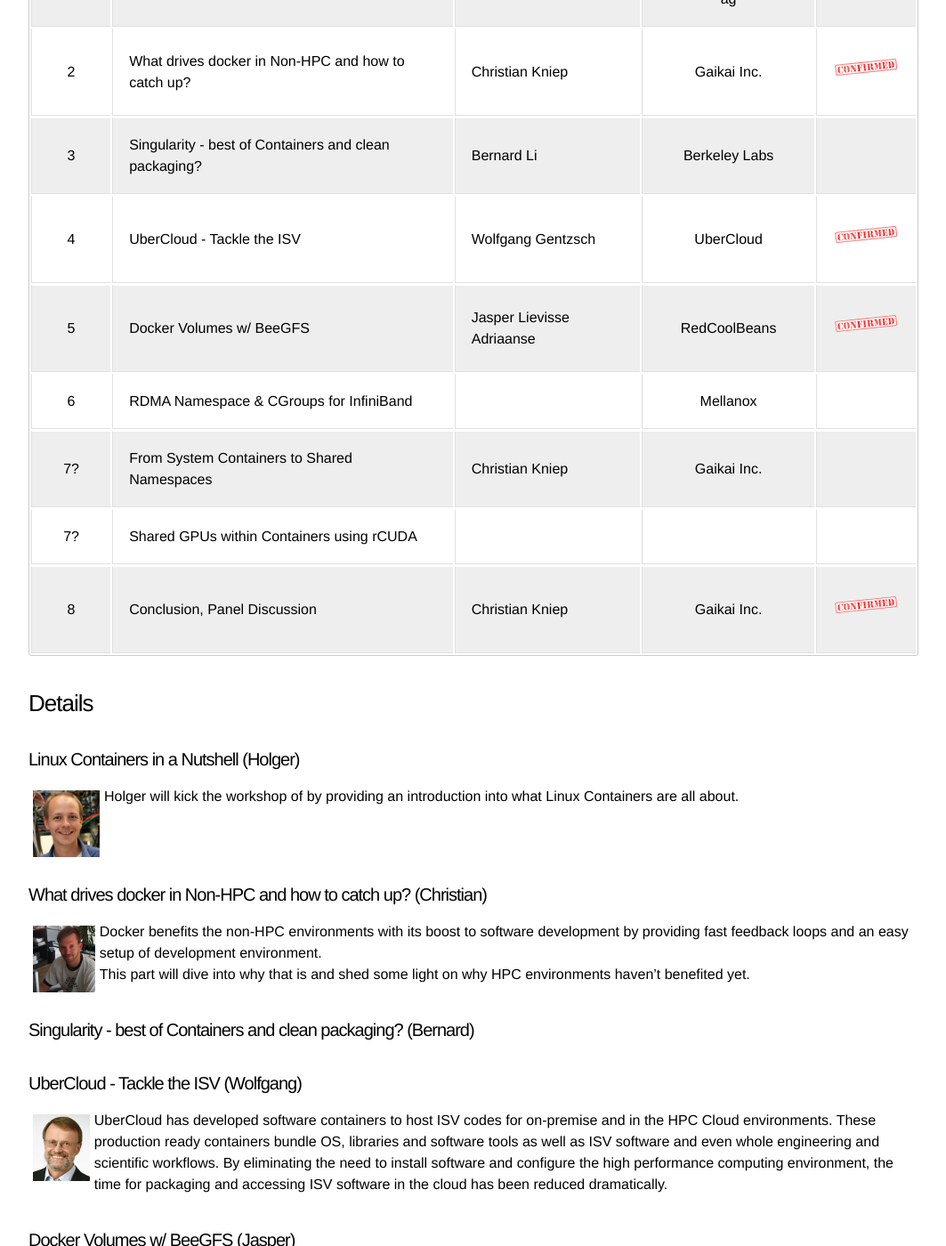
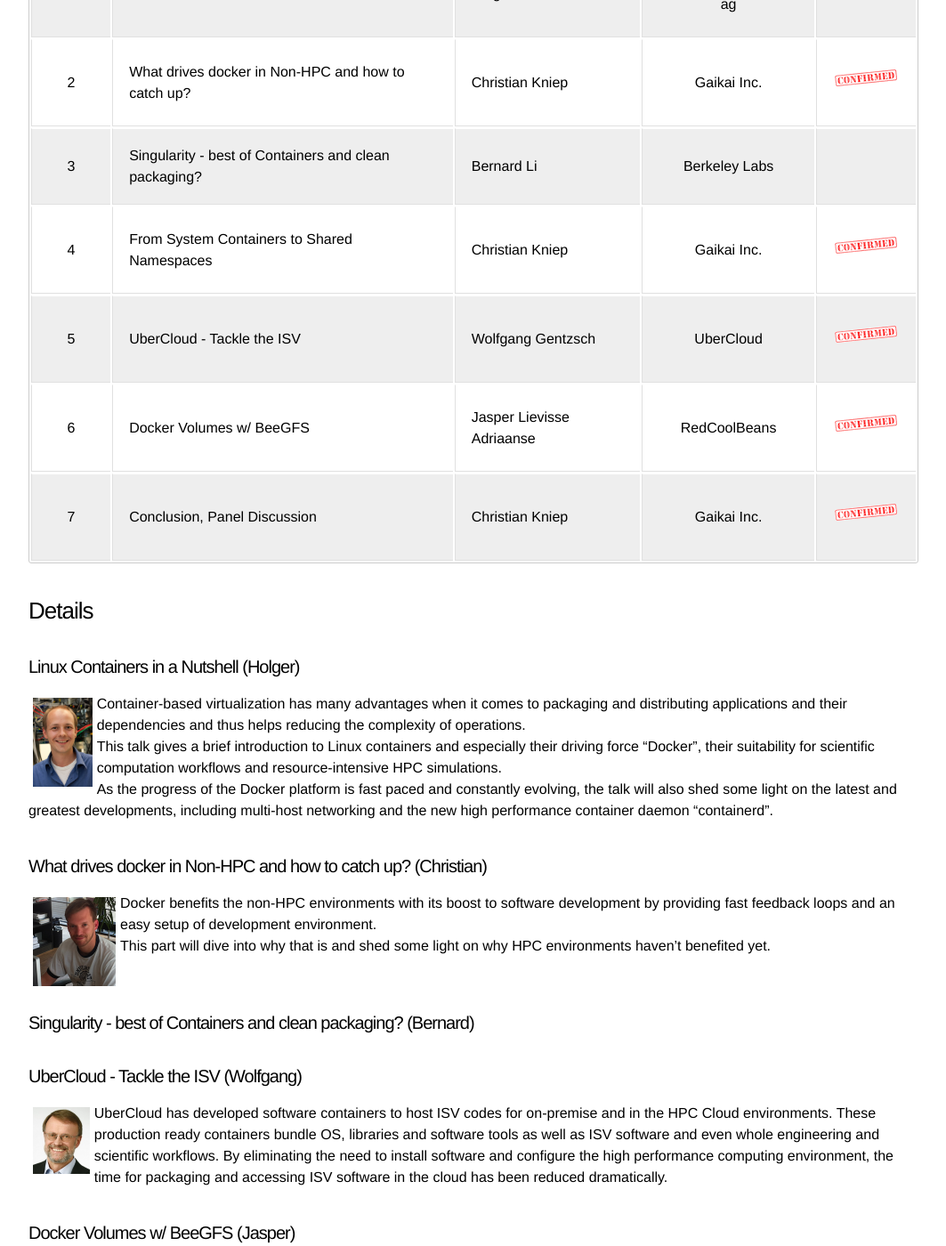
Before and after one commit to ChristianKniep/QNIBIncBlog, a Jekyll site: the page built from iscworkshop.md, in a window 1280 px wide and 1400 px high, scrolled down 1174 px. Shown: the whole window at 89% size, without its empty margins (108-1171 px from the left). Built offline with Jekyll 4.4.1, drawn with Linux system fonts in a browser that asks for light colours; Markdown is read by kramdown in place of the engine named in the settings; some of the changed text lies outside the part shown.

Commit message:
removal of RDMA

```diff
--- a/iscworkshop.md
+++ b/iscworkshop.md
@@ -25,33 +25,32 @@ The (initial) agenda for the Workshop is as follows. It will evolve (hopefully q
 | Slot# |   Title                                  | Speaker   |  Company | State  |
 |:-----:|:----------------------------------- |:------------- |:------:|:------:|
 | 0 | Introduction                        | Christian Kniep | Gaikai Inc | ![](/pics/confirmed.png) |
-| 1 | Linux Containers in a Nutshell | Holger Gantikow | science+computing ag |  |
+| 1 | Linux Containers in a Nutshell | Holger Gantikow | science+computing ag | ![](/pics/confirmed.png)  |
 | 2 | What drives docker in Non-HPC and how to catch up? | Christian Kniep | Gaikai Inc. | ![](/pics/confirmed.png) |
 | 3 | Singularity - best of Containers and clean packaging? | Bernard Li | Berkeley Labs |  |
-| 4 | UberCloud - Tackle the ISV | Wolfgang Gentzsch | UberCloud | ![](/pics/confirmed.png) |
-| 5 | Docker Volumes w/ BeeGFS | Jasper Lievisse Adriaanse | RedCoolBeans |  ![](/pics/confirmed.png) |
-| 6 | RDMA Namespace & CGroups for InfiniBand | | Mellanox | |
-| 7? | From System Containers to Shared Namespaces | Christian Kniep | Gaikai Inc. | |
-| 7? | Shared GPUs within Containers using rCUDA | | | |
-| 8 | Conclusion, Panel Discussion | Christian Kniep | Gaikai Inc. | ![](/pics/confirmed.png) |
+| 4 | From System Containers to Shared Namespaces | Christian Kniep | Gaikai Inc. | ![](/pics/confirmed.png) |
+| 5 | UberCloud - Tackle the ISV | Wolfgang Gentzsch | UberCloud | ![](/pics/confirmed.png) |
+| 6 | Docker Volumes w/ BeeGFS | Jasper Lievisse Adriaanse | RedCoolBeans |  ![](/pics/confirmed.png) |
+| 7 | Conclusion, Panel Discussion | Christian Kniep | Gaikai Inc. | ![](/pics/confirmed.png) |
 
 ### Details
 
 #### Linux Containers in a Nutshell (Holger)
 <div id="portrait">
-    <img height="75" src="/pics/isc/holger.jpg">
+    <img height="100" src="/pics/isc/holger.jpg">
 </div>
-Holger will kick the workshop of by providing an introduction into what Linux Containers are all about.
- <br>
- <br>
- <br>
+Container-based virtualization has many advantages when it comes to packaging and distributing applications and their dependencies and thus helps reducing the complexity of operations.<br>
+This talk gives a brief introduction to Linux containers and especially their driving force "Docker", their suitability for scientific computation workflows and resource-intensive HPC simulations.<br>
+As the progress of the Docker platform is fast paced and constantly evolving, the talk will also shed some light on the latest and greatest developments, including multi-host networking and the new high performance container daemon "containerd".
+
 
 #### What drives docker in Non-HPC and how to catch up? (Christian)
 <div id="portrait">
-    <img height="75" src="/pics/Christian.png">
+    <img height="100" src="/pics/Christian.png">
 </div>
 Docker benefits the non-HPC environments with its boost to software development by providing fast feedback loops and an easy setup of development environment.<br>
 This part will dive into why that is and shed some light on why HPC environments haven't benefited yet.
+ <br>
  <br>
 
 #### Singularity - best of Containers and clean packaging? (Bernard)
@@ -71,18 +70,10 @@ RedCoolBeans has developed a plugin for Docker to allow containers to store data
  <br>
 
 
-#### RDMA Namespace & CGroups for InfiniBand
-
-
 #### From System Containers to Shared Namespaces (Christian)
 
 At first glance Linux Containers could just be a lightweight substitute for VM. But if the namespaces are embraced it turns into a framework to piece together each part of the runtime environment using different containers and thus, allow different user-lands to provide different services.
 
-#### Shared GPUs within Containers using rCUDA
-
-With [rCUDA](http://www.rcuda.net/) GPU resources can be shard over the network in order to use CUDA remotely. This applied to Linux Containers would make the individual application extremely portable. A developer could run the container locally using CUDA and push the container to a cluster with some GPUs attached and run the application using rCUDA. <br>
-**This talk is not settled yet, as we are figuring out who will talk about it - if you like to participate, ping me**
-
 #### Conclusion, Panel Discussion	 (.*)
 
 The workshop is wrapped up by providing some wiggle room to take questions and provide an outlook (wishlist) how Linux Containers evolve in the foreseeable future.
```
Also changed, not shown: pics/isc/holger.jpg.
